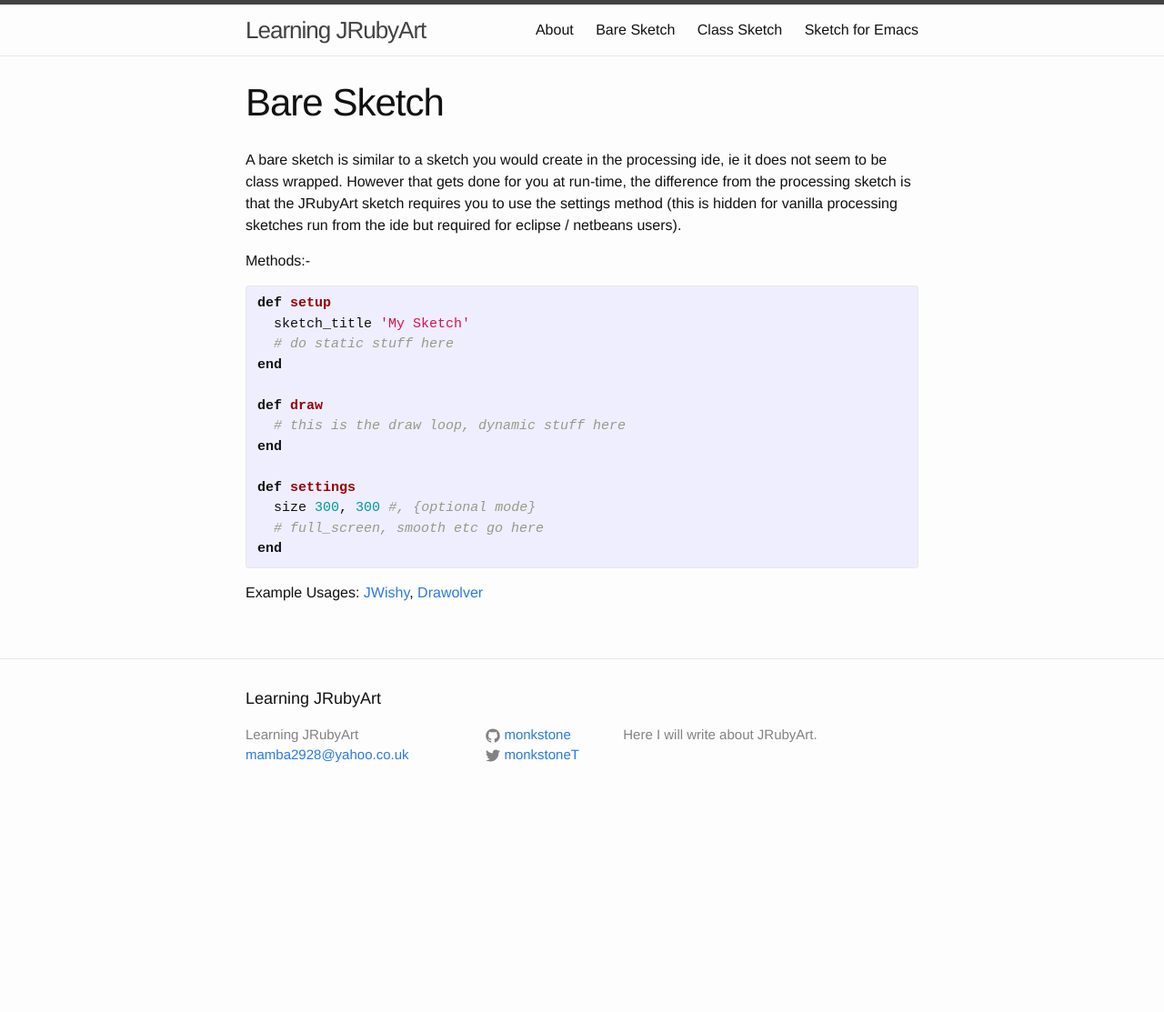
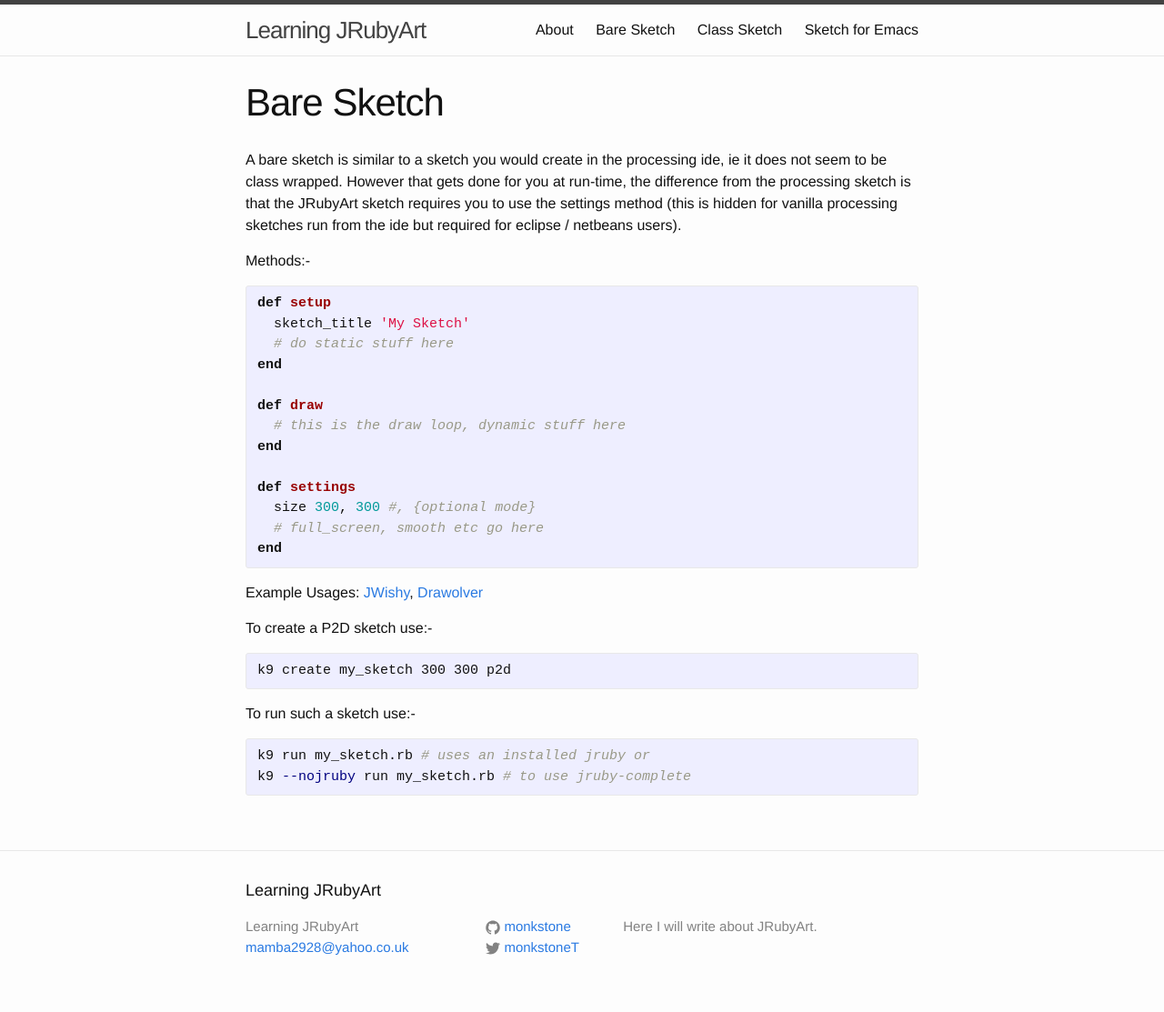
Before and after one commit to monkstone/monkstone.github.com, a Jekyll site: the page built from sketches/bare.md, in a window 1280 px wide. Shown: the whole page at 91% size. Built offline with Jekyll 4.4.1, drawn with Linux system fonts in a browser that asks for light colours; before the commit the page ends 902 px from its top, so only the background shows below that.

```diff
--- a/sketches/bare.md
+++ b/sketches/bare.md
@@ -25,5 +25,18 @@ end
 
 Example Usages: [JWishy][jwishy], [Drawolver][drawolver]
 
+To create a P2D sketch use:-
+
+{% highlight bash %}
+k9 create my_sketch 300 300 p2d
+{% endhighlight %}
+
+To run such a sketch use:-
+
+{% highlight bash %}
+k9 run my_sketch.rb # uses an installed jruby or
+k9 --nojruby run my_sketch.rb # to use jruby-complete
+{% endhighlight %}
+
 [jwishy]: https://github.com/ruby-processing/samples4ruby-processing3/blob/master/contributed/jwishy.rb
 [drawolver]: https://github.com/ruby-processing/samples4ruby-processing3/blob/master/contributed/drawolver.rb
```
Also changed, not shown: sketches/class.md (+7 -0 lines).
